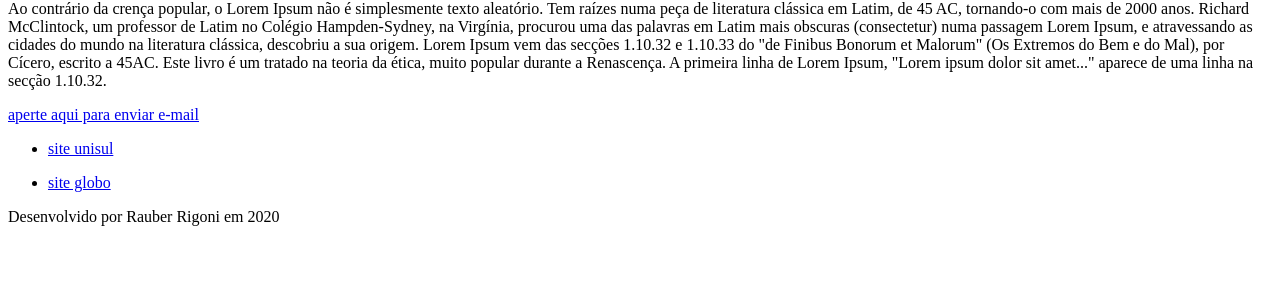
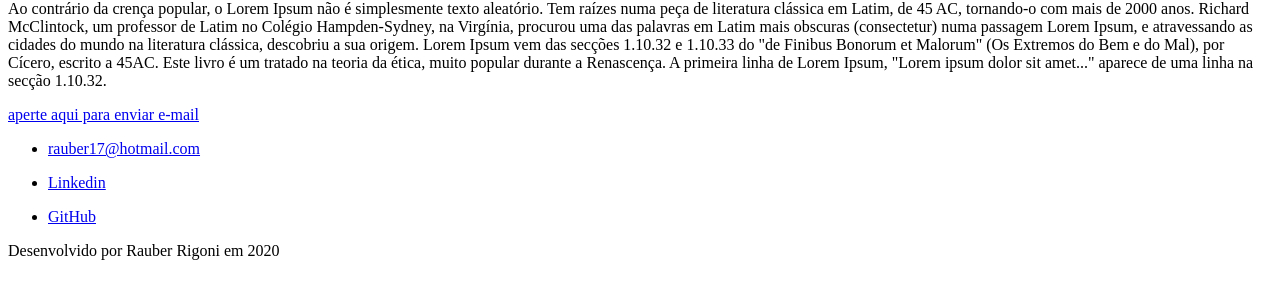
Before and after one commit to RauberRigoni/aula_html5_css3, a plain HTML site: page index.html in a window 1280 px wide. Shown: the part 307-606 px from the top of the page. Drawn offline with Linux system fonts and the light colour scheme.

Commit message:
inserindo lista do roda pé e direcionando paginas

```diff
--- a/index.html
+++ b/index.html
@@ -50,11 +50,13 @@
 
             <ul>
                 <li>
-                    <p><a href="www.unisul.br" target="_blank">site unisul </a></p>
+                    <p><a href="mailto: rauber17@hotmail.com" target="_blank"> rauber17@hotmail.com </a></p>
                 </li>
                 <li>
-                    <p><a href="www.globo.com" target="_blank">site globo  </a></p>
-
+                    <p><a href="https://www.linkedin.com/in/rauber-rigoni-9334744b/" target="_blank">Linkedin </a></p>
+                </li>
+                <li>
+                    <p><a href="https://github.com/RauberRigoni/aula_html5_css3" target="_blank">GitHub </a></p>
                 </li>
 
             </ul>
```
